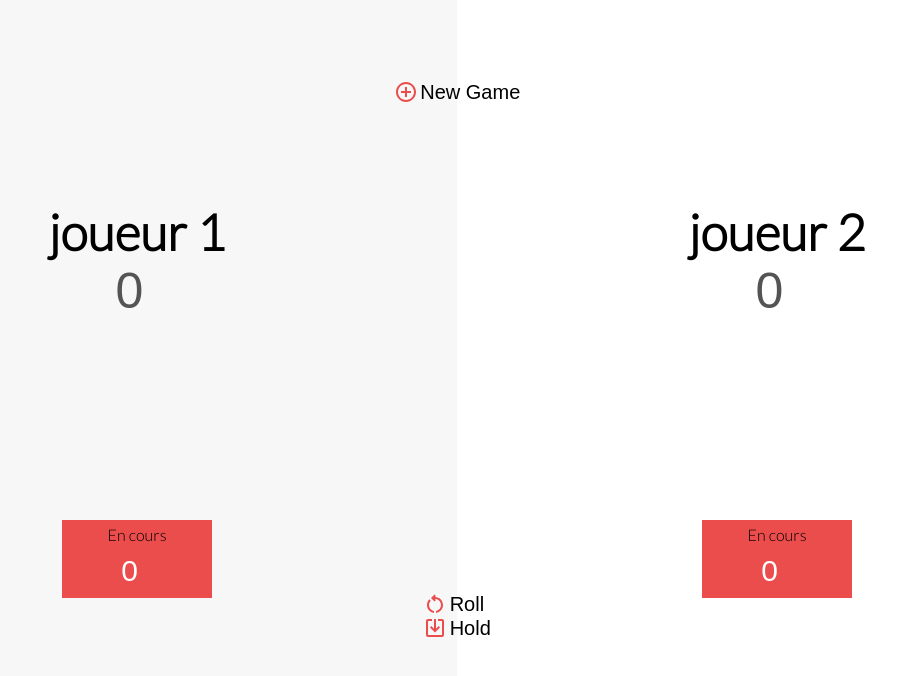
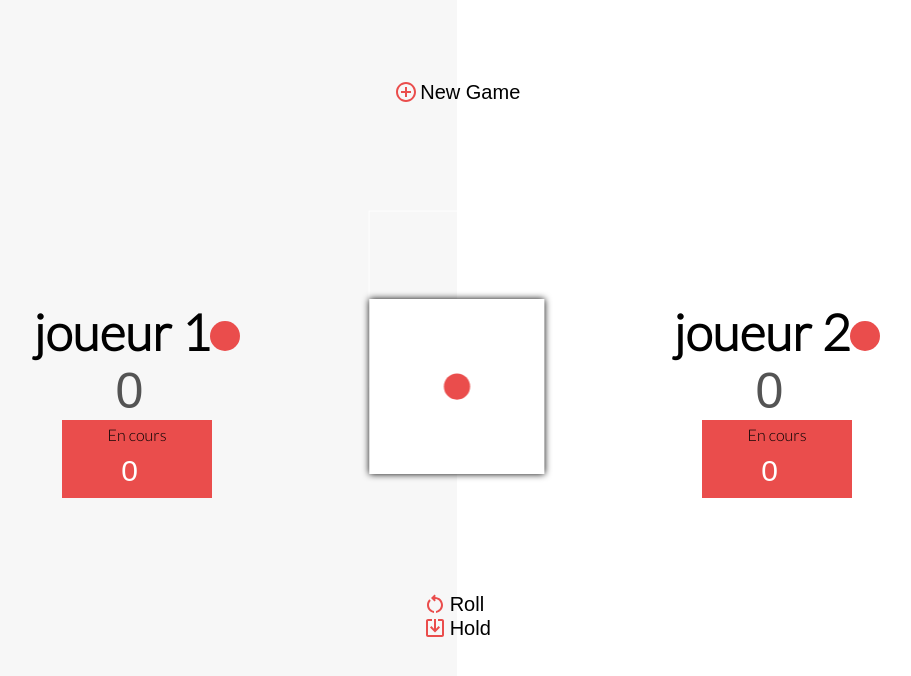
Before and after one commit to MatGosse/RollGame, a plain HTML site: page index.html in a window 1280 px wide. Shown: the whole page, without its empty margins (183-1094 px from the left). Drawn offline with nearby package versions, Linux system fonts and the light colour scheme.

Commit message:
ajout dice

```diff
--- a/index.html
+++ b/index.html
@@ -11,21 +11,60 @@
     </head>
     <body>
         <section id="player1">
-            <h2>joueur 1</h2>
+            <h2>joueur 1<span class="playerdots1"></span></h2>
             <input class="globalscore" name="global_score_player_one" type="number" disabled="disabled" value='0'>
             <div class="current">
                 <label for="current_score_player_one">En cours</label>
                 <input name="current_score_player_one" type="number" disabled="disabled" value='0'>
             </div>
         </section>
+        <div class="dice-container">
+            <div id="cube">
+                <div class="front">
+                  <span class="dot dot1"></span>
+                </div>
+                <div class="back">
+                    <span class="dot dot1"></span>
+                    <span class="dot dot2"></span>
+                    <span class="dot dot3"></span>
+                    <span class="dot dot4"></span>
+                    <span class="dot dot5"></span>
+                    <span class="dot dot6"></span>
+                </div>
+                <div class="right">
+                  <span class="dot dot1"></span>
+                  <span class="dot dot2"></span>
+                  <span class="dot dot3"></span>
+                </div>
+                <div class="left">
+                  <span class="dot dot1"></span>
+                  <span class="dot dot2"></span>
+                  <span class="dot dot3"></span>
+                  <span class="dot dot4"></span>
+                </div>
+                <div class="top">
+                    <span class="dot dot1"></span>
+                    <span class="dot dot2"></span>
+                    <span class="dot dot3"></span>
+                    <span class="dot dot4"></span>
+                    <span class="dot dot5"></span>
+                </div>
+                <div class="bottom">
+                    <span class="dot dot1"></span>
+                    <span class="dot dot2"></span>
+                </div>
+              </div>
+
+        </div>
         <section id="player2">
-            <h2>joueur 2</h2>
+            <h2>joueur 2<span class="playerdots2"></span></h2>
             <input class="globalscore" name="global_score_player_two" type="number" disabled="disabled" value='0'>
             <div class="current">
                 <label for="current_score_player_two">En cours</label>
                 <input name="current_score_player_two" type="number" disabled="disabled" value='0'>
             </div>
         </section>
+
         <div class="control">
             <button onclick="play()" id="continue"><svg xmlns="http://www.w3.org/2000/svg" enable-background="new 0 0 24 24" height="24px" viewBox="0 0 24 24" width="24px" fill="#000000"><g><path d="M0,0h24v24H0V0z" fill="none"/></g><g><g><path d="M6,13c0-1.65,0.67-3.15,1.76-4.24L6.34,7.34C4.9,8.79,4,10.79,4,13c0,4.08,3.05,7.44,7,7.93v-2.02 C8.17,18.43,6,15.97,6,13z M20,13c0-4.42-3.58-8-8-8c-0.06,0-0.12,0.01-0.18,0.01l1.09-1.09L11.5,2.5L8,6l3.5,3.5l1.41-1.41 l-1.08-1.08C11.89,7.01,11.95,7,12,7c3.31,0,6,2.69,6,6c0,2.97-2.17,5.43-5,5.91v2.02C16.95,20.44,20,17.08,20,13z"/></g></g></svg>Roll</button>
             <button onclick="save()"id="stop"><svg xmlns="http://www.w3.org/2000/svg" height="24px" viewBox="0 0 24 24" width="24px" fill="#000000"><path d="M0 0h24v24H0V0z" fill="none"/><path d="M10.09 15.59L11.5 17l5-5-5-5-1.41 1.41L12.67 11H3v2h9.67l-2.58 2.59zM19 3H5c-1.11 0-2 .9-2 2v4h2V5h14v14H5v-4H3v4c0 1.1.89 2 2 2h14c1.1 0 2-.9 2-2V5c0-1.1-.9-2-2-2z"/></svg>Hold</button>
--- a/src/css/style.css
+++ b/src/css/style.css
@@ -28,6 +28,14 @@ section{
 h2,.globalscore{
     font-size: 50px;
 }
+h2 span{
+    content: '';
+    display: inline-block;
+    width: 30px;
+    height: 30px;
+    background-color: #ea4d4c;
+    border-radius: 50%;
+};
 .globalscore{
     margin-bottom: 200px;
 }
@@ -69,6 +77,112 @@ svg{
     text-decoration: underline;
 
 }
+
+
+#cube .front {
+    transform:
+      translateZ(100px);
+  }
+
+  #cube .back {
+    transform:
+      rotateX(-180deg)
+      translateZ(100px);
+  }
+
+  #cube .right {
+    transform:
+      rotateY(90deg)
+      translateZ(100px);
+  }
+
+  #cube .left {
+    transform:
+      rotateY(-90deg)
+      translateZ(100px);
+  }
+
+  #cube .top {
+    transform:
+      rotateX(90deg)
+      translateZ(100px);
+  }
+
+#cube .bottom {
+    transform:
+      rotateX(-90deg)
+      translateZ(100px);
+}
+
+.dice-container{
+    transform: scale(0.875);
+    bottom: 50%;
+    width: 200px;
+    height: 200px;
+    position: absolute;
+    border: 1px solid #FFF;
+
+}
+.dice-container::before{
+    content: '';
+    display: block;
+    width: 200px;
+    height: 200px;
+    background-color: black;
+    filter: blur(4px);
+    transform: translateY(50%);
+}
+#cube{
+    width: 100%;
+    height: 100%;
+    top: 100px;
+    position: absolute;
+    transform-style: preserve-3d;
+}
+#cube div {
+    background: #ffffff;
+    display: block;
+    position: absolute;
+    width: 200px;
+    height: 100px;
+    margin: 0 auto;
+    font-family: Arial, Helvetica, sans-serif;
+    font-size: 500%;
+    text-align: center;
+    padding: 50px 0;
+}
+
+.dot {
+    display: block;
+    position: absolute;
+    width: 30px;
+    height: 30px;
+    background: #ea4d4c;
+    border-radius: 15px;
+}
+.front .dot1 { top: 85px; left: 85px; }
+.back .dot1 { top: 45px; left: 45px; }
+.back .dot2 { top: 45px; left: 85px; }
+.back .dot3 { top: 45px; left: 125px; }
+.back .dot4 { top: 125px; left: 45px; }
+.back .dot5 { top: 125px; left: 85px; }
+.back .dot6 { top: 125px; left: 125px; }
+.bottom .dot1 { top: 45px; left: 45px; }
+.bottom .dot2 { top: 125px; left: 125px; }
+.right .dot1 { top: 45px; left: 45px; }
+.right .dot2 { top: 85px; left: 85px; }
+.right .dot3 { top: 125px; left: 125px; }
+.left .dot1 { top: 45px; left: 45px; }
+.left .dot2 { top: 45px; left: 125px; }
+.left .dot3 { top: 125px; left: 45px; }
+.left .dot4 { top: 125px; left: 125px; }
+.top .dot1 { top: 45px; left: 45px; }
+.top .dot2 { top: 45px; left: 125px; }
+.top .dot3 { top: 85px; left: 85px; }
+.top .dot4 { top: 125px; left: 45px; }
+.top .dot5 { top: 125px; left: 125px; }
+
+
 @media (orientation: portrait){
     body{
         flex-direction: column;
--- a/src/js/game.js
+++ b/src/js/game.js
@@ -2,6 +2,7 @@ var activeplayer = 1;
 function switchplayer(){
     if(activeplayer===1){
         activeplayer++;
+        document.getElementById('playerdots2').style.opacity = "1";
     }else{
         activeplayer--;
     }
```
